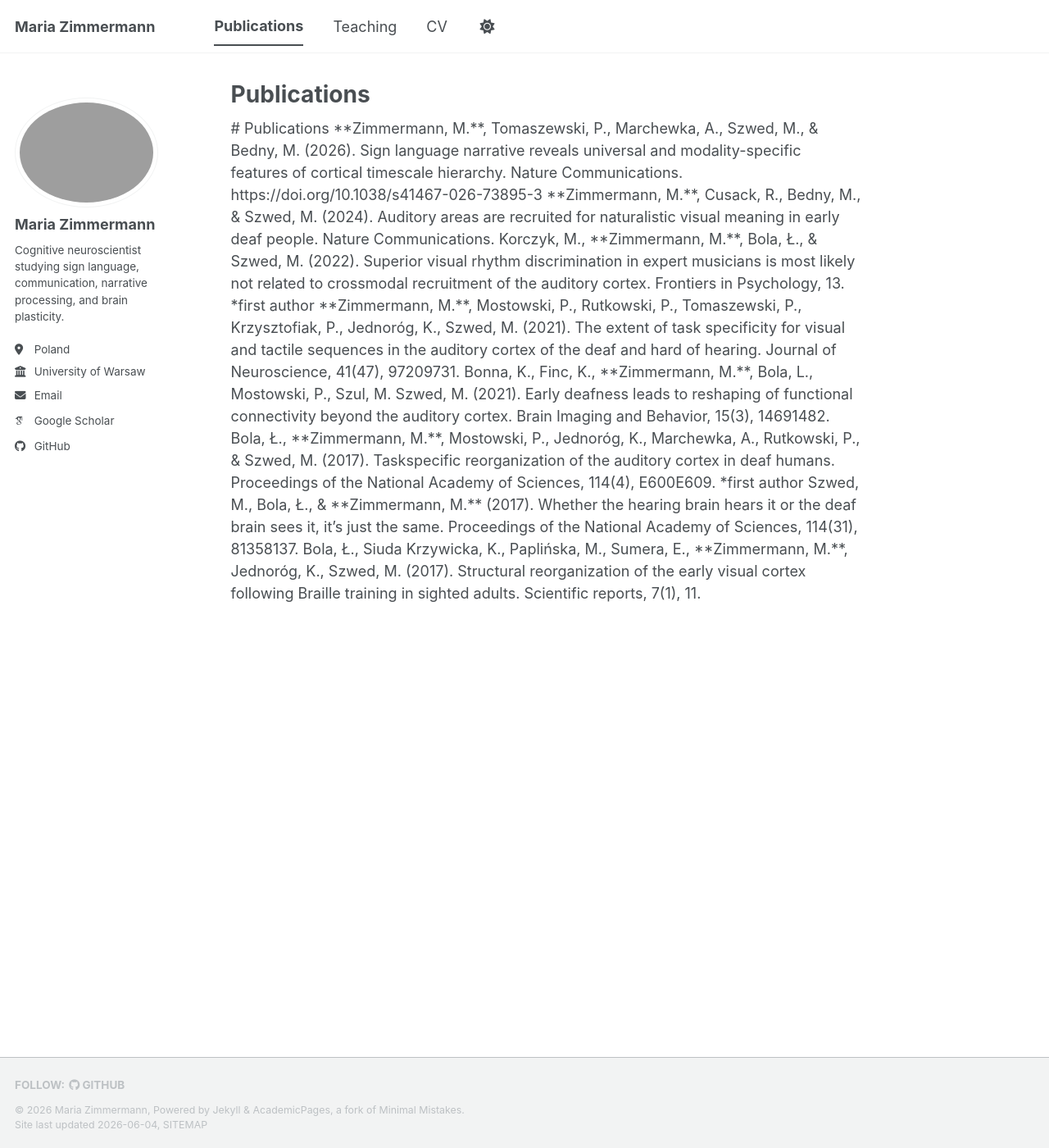
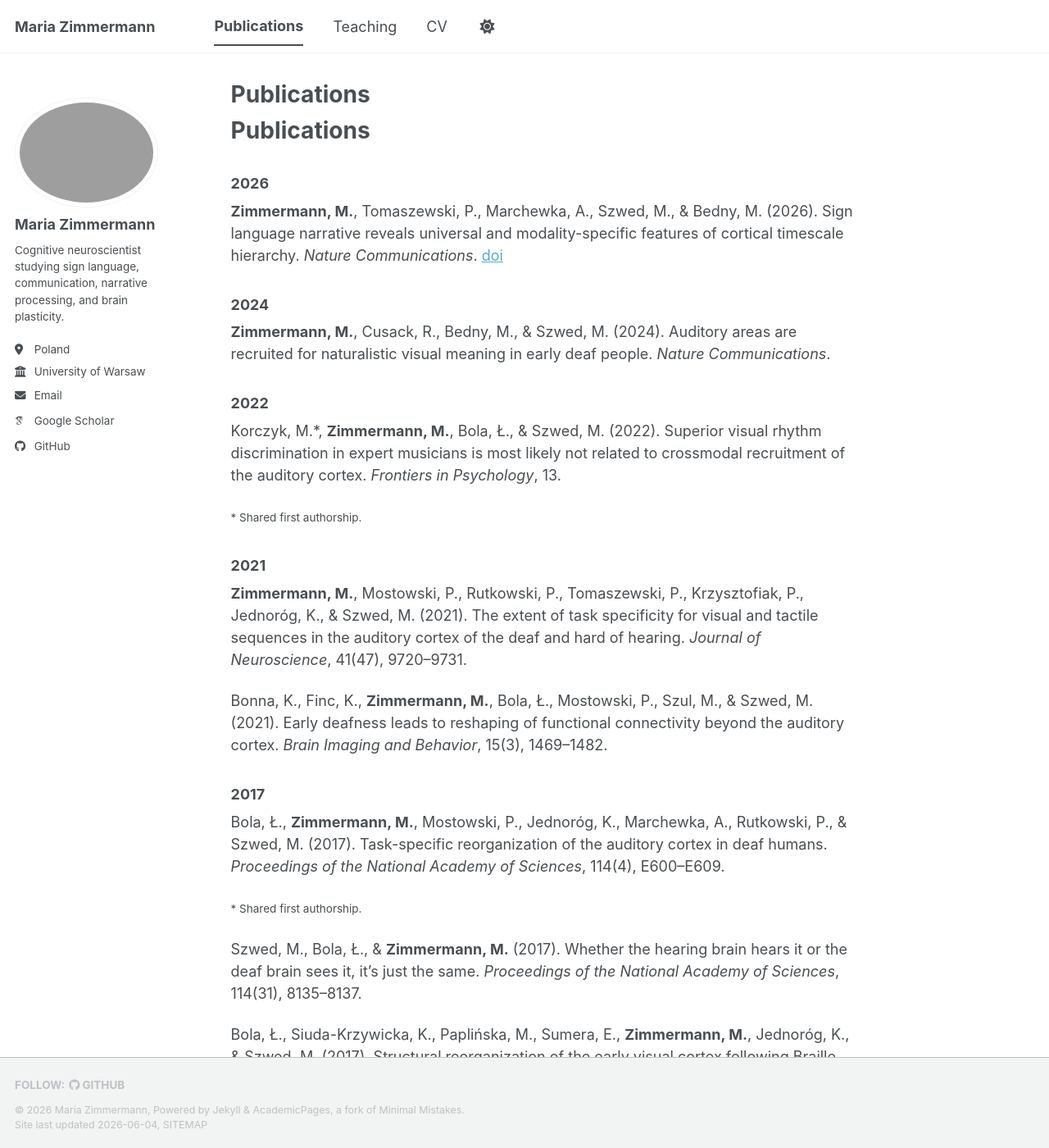
Before and after one commit to MariaZofiaZimmermann/mariazofiazimmermann.github.io, a Jekyll site: the page built from _pages/publications.html, in a window 1280 px wide and 1400 px high. Shown: the whole window at 82% size. Built offline with Jekyll 4.4.1, drawn with Linux system fonts in a browser that asks for light colours; some web fonts are replaced; a script bundle is joined from its source files by our own code; library files that are not in the unit come from our copies.

Commit message:
Update publications.html

```diff
--- a/_pages/publications.html
+++ b/_pages/publications.html
@@ -5,21 +5,67 @@ permalink: /publications/
 author_profile: true
 ---
 
-# Publications
+<h1>Publications</h1>
 
+<h3>2026</h3>
 
-**Zimmermann, M.**, Tomaszewski, P., Marchewka, A., Szwed, M., & Bedny, M. (2026). Sign language narrative reveals universal and modality-specific features of cortical timescale hierarchy. Nature Communications. https://doi.org/10.1038/s41467-026-73895-3
+<p>
+<strong>Zimmermann, M.</strong>, Tomaszewski, P., Marchewka, A., Szwed, M., &amp; Bedny, M. (2026).
+Sign language narrative reveals universal and modality-specific features of cortical timescale hierarchy.
+<em>Nature Communications</em>.
+<a href="https://doi.org/10.1038/s41467-026-73895-3">doi</a>
+</p>
 
-**Zimmermann, M.**, Cusack, R., Bedny, M., & Szwed, M. (2024). Auditory areas are recruited for naturalistic visual meaning in early deaf people. Nature Communications.
+<h3>2024</h3>
 
-Korczyk, M., **Zimmermann, M.**, Bola, Ł., & Szwed, M. (2022). Superior visual rhythm discrimination in expert musicians is most likely not related to crossmodal recruitment of the auditory cortex. Frontiers in Psychology, 13. *first author
+<p>
+<strong>Zimmermann, M.</strong>, Cusack, R., Bedny, M., &amp; Szwed, M. (2024).
+Auditory areas are recruited for naturalistic visual meaning in early deaf people.
+<em>Nature Communications</em>.
+</p>
 
-**Zimmermann, M.**, Mostowski, P., Rutkowski, P., Tomaszewski, P., Krzysztofiak, P., Jednoróg, K., Szwed, M. (2021). The extent of task specificity for visual and tactile sequences in the auditory cortex of the deaf and hard of hearing. Journal of Neuroscience, 41(47), 97209731.
+<h3>2022</h3>
 
-Bonna, K., Finc, K., **Zimmermann, M.**, Bola, L., Mostowski, P., Szul, M. Szwed, M. (2021). Early deafness leads to reshaping of functional connectivity beyond the auditory cortex. Brain Imaging and Behavior, 15(3), 14691482.
+<p>
+Korczyk, M.*, <strong>Zimmermann, M.</strong>, Bola, Ł., &amp; Szwed, M. (2022).
+Superior visual rhythm discrimination in expert musicians is most likely not related to crossmodal recruitment of the auditory cortex.
+<em>Frontiers in Psychology</em>, 13.
+</p>
 
-Bola, Ł., **Zimmermann, M.**, Mostowski, P., Jednoróg, K., Marchewka, A., Rutkowski, P., & Szwed, M. (2017). Taskspecific reorganization of the auditory cortex in deaf humans. Proceedings of the National Academy of Sciences, 114(4), E600E609. *first author
+<p><small>* Shared first authorship.</small></p>
 
-Szwed, M., Bola, Ł., & **Zimmermann, M.** (2017). Whether the hearing brain hears it or the deaf brain sees it, it’s just the same. Proceedings of the National Academy of Sciences, 114(31), 81358137.
+<h3>2021</h3>
 
-Bola, Ł., Siuda Krzywicka, K., Paplińska, M., Sumera, E., **Zimmermann, M.**, Jednoróg, K., Szwed, M. (2017). Structural reorganization of the early visual cortex following Braille training in sighted adults. Scientific reports, 7(1), 11.
+<p>
+<strong>Zimmermann, M.</strong>, Mostowski, P., Rutkowski, P., Tomaszewski, P., Krzysztofiak, P., Jednoróg, K., &amp; Szwed, M. (2021).
+The extent of task specificity for visual and tactile sequences in the auditory cortex of the deaf and hard of hearing.
+<em>Journal of Neuroscience</em>, 41(47), 9720–9731.
+</p>
+
+<p>
+Bonna, K., Finc, K., <strong>Zimmermann, M.</strong>, Bola, Ł., Mostowski, P., Szul, M., &amp; Szwed, M. (2021).
+Early deafness leads to reshaping of functional connectivity beyond the auditory cortex.
+<em>Brain Imaging and Behavior</em>, 15(3), 1469–1482.
+</p>
+
+<h3>2017</h3>
+
+<p>
+Bola, Ł., <strong>Zimmermann, M.</strong>, Mostowski, P., Jednoróg, K., Marchewka, A., Rutkowski, P., &amp; Szwed, M. (2017).
+Task-specific reorganization of the auditory cortex in deaf humans.
+<em>Proceedings of the National Academy of Sciences</em>, 114(4), E600–E609.
+</p>
+
+<p><small>* Shared first authorship.</small></p>
+
+<p>
+Szwed, M., Bola, Ł., &amp; <strong>Zimmermann, M.</strong> (2017).
+Whether the hearing brain hears it or the deaf brain sees it, it’s just the same.
+<em>Proceedings of the National Academy of Sciences</em>, 114(31), 8135–8137.
+</p>
+
+<p>
+Bola, Ł., Siuda-Krzywicka, K., Paplińska, M., Sumera, E., <strong>Zimmermann, M.</strong>, Jednoróg, K., &amp; Szwed, M. (2017).
+Structural reorganization of the early visual cortex following Braille training in sighted adults.
+<em>Scientific Reports</em>, 7(1), 11.
+</p>
```
